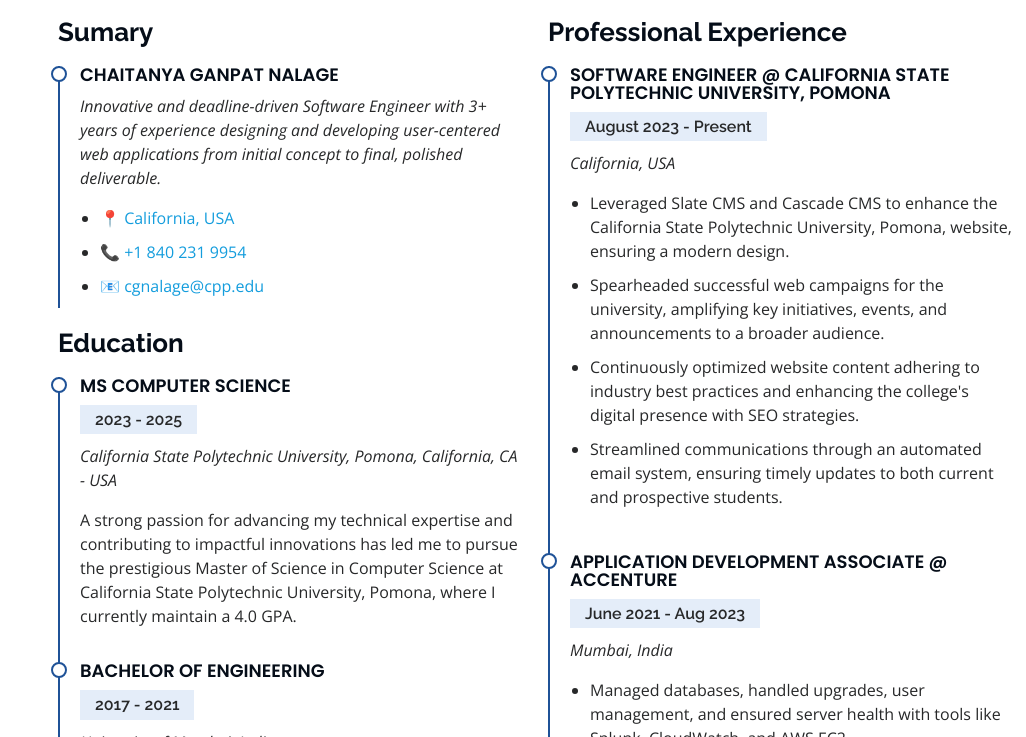
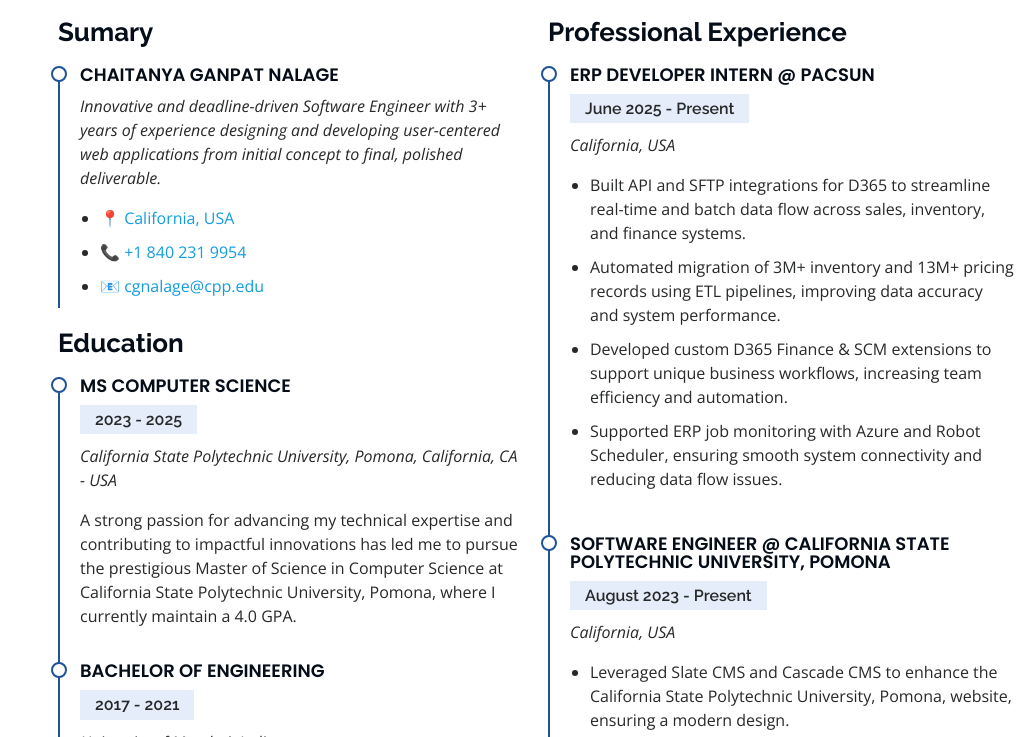
Before and after one commit to chaitanyanalage/PersonalWebsite, a plain HTML site: page index.html in a window 1280 px wide. Shown: the part 3080-3817 px from the top of the page, without its empty margins (254-1280 px from the left). Drawn offline with nearby package versions, Linux system fonts and the light colour scheme.

Commit message:
Updated PacSun Details

```diff
--- a/index.html
+++ b/index.html
@@ -162,7 +162,7 @@
             <div class="count-box">
               <i class="bi bi-journal-richtext"></i>
               <span data-purecounter-start="0" data-purecounter-end="22" data-purecounter-duration="1" class="purecounter"></span>
-              <p><strong>Projects</strong> at California State Polytechnic University-Pomona, Accenture, Cinestox, and academic combined</p>
+              <p><strong>Projects</strong> at PacSun, California State Polytechnic University-Pomona, Accenture, Cinestox, and academic combined</p>
             </div>
           </div>
 
@@ -391,6 +391,17 @@
           </div>
           <div class="col-lg-6" data-aos="fade-up" data-aos-delay="100">
             <h3 class="resume-title">Professional Experience</h3>
+            <div class="resume-item">
+              <h4>ERP Developer Intern @ PacSun</h4>
+              <h5>June 2025 - Present</h5>
+              <p><em>California, USA </em></p>
+              <ul>
+                <li>Built API and SFTP integrations for D365 to streamline real-time and batch data flow across sales, inventory, and finance systems.</li>
+                <li>Automated migration of 3M+ inventory and 13M+ pricing records using ETL pipelines, improving data accuracy and system performance.</li>
+                <li>Developed custom D365 Finance & SCM extensions to support unique business workflows, increasing team efficiency and automation.</li>
+                <li>Supported ERP job monitoring with Azure and Robot Scheduler, ensuring smooth system connectivity and reducing data flow issues.</li>
+              </ul>
+            </div>
             <div class="resume-item">
               <h4>Software Engineer @ California State Polytechnic University, Pomona</h4>
               <h5>August 2023 - Present</h5>
```
